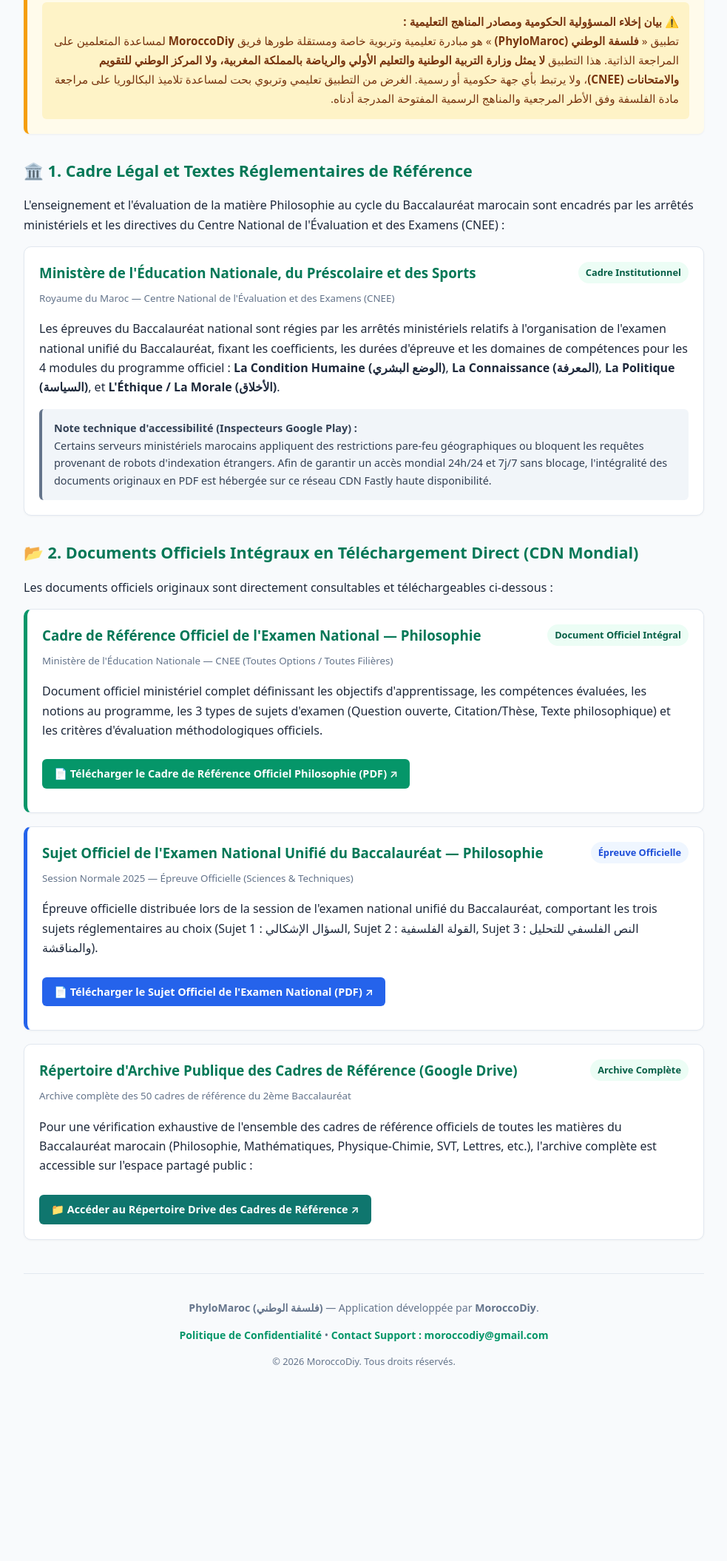
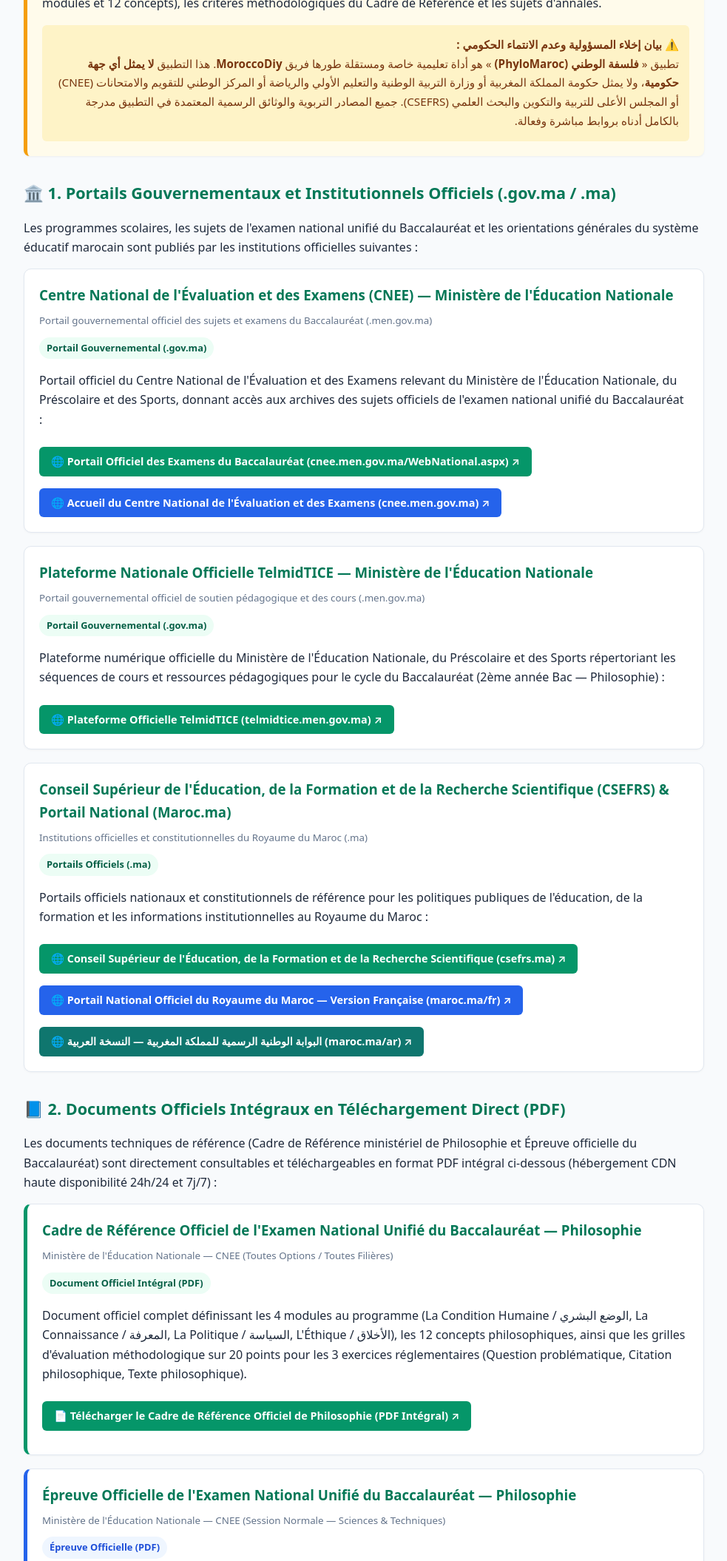
Before and after one commit to ABOURAYAN2019/mypolicy, a website: page sources_philosophie.html in a window 1280 px wide. Shown: the part 509-2619 px from the top of the page at 74% size, without its empty margins (148-1131 px from the left). Before the commit the page ends 2397 px from the top, so only its background shows below. Drawn offline with Linux system fonts and the light colour scheme.

Commit message:
Update PhyloMaroc sources and privacy policy with official gov.ma and ma portals (v1.1.0+11)

```diff
--- a/sources_philosophie.html
+++ b/sources_philosophie.html
@@ -95,11 +95,6 @@
             padding: 20px;
             margin-bottom: 18px;
             box-shadow: 0 1px 3px rgba(0,0,0,0.04);
-            transition: transform 0.15s ease, box-shadow 0.15s ease;
-        }
-
-        .card:hover {
-            box-shadow: 0 4px 12px rgba(0,0,0,0.08);
         }
 
         .card-header {
@@ -136,7 +131,8 @@
             border-radius: 6px;
             font-size: 0.9rem;
             text-decoration: none !important;
-            margin-top: 10px;
+            margin-top: 8px;
+            width: fit-content;
         }
 
         .btn-link:hover {
@@ -149,16 +145,6 @@
 
         .btn-blue:hover {
             background: #1d4ed8;
-        }
-
-        .note-box {
-            background: #f1f5f9;
-            border-left: 4px solid #64748b;
-            padding: 14px 16px;
-            border-radius: 6px;
-            font-size: 0.9rem;
-            color: #334155;
-            margin-top: 12px;
         }
 
         footer {
@@ -174,110 +160,126 @@
 
 <body>
 
-    <h1>Sources Officielles & Cadres de Référence — Philosophie Baccalauréat Maroc (PhyloMaroc)</h1>
+    <h1>Sources Officielles & Cadres de Référence — Philosophie Bac Maroc (PhyloMaroc)</h1>
 
     <!-- AVIS DE NON-AFFILIATION GOUVERNEMENTALE (Obligation Google Play Store) -->
     <div class="disclaimer-box">
-        <div class="disclaimer-title">⚠️ AVIS DE NON-AFFILIATION GOUVERNEMENTALE (GOVERNMENT DISCLAIMER)</div>
+        <div class="disclaimer-title">⚠️ CLAUSE DE NON-RESPONSABILITÉ ET DE NON-AFFILIATION GOUVERNEMENTALE (GOVERNMENT DISCLAIMER)</div>
         <p>
-            <strong>L'application « PhyloMaroc - فلسفة الوطني » est une initiative éducative, pédagogique et privée indépendante développée par l'équipe MoroccoDiy.</strong><br />
-            Elle ne représente en aucun cas le Ministère de l'Éducation Nationale, du Préscolaire et des Sports du Royaume du Maroc, ni le Centre National de l'Évaluation et des Examens (CNEE), ni aucune institution gouvernementale ou autorité publique marocaine.
+            <strong>L'application « PhyloMaroc - فلسفة الوطني » est un outil éducatif privé et indépendant développé par MoroccoDiy.</strong><br />
+            <strong>ELLE NE REPRÉSENTE AUCUNE ENTITÉ GOUVERNEMENTALE</strong>, ni le Gouvernement du Royaume du Maroc, ni le Ministère de l'Éducation Nationale, du Préscolaire et des Sports, ni le Centre National de l'Évaluation et des Examens (CNEE), ni le Conseil Supérieur de l'Éducation, de la Formation et de la Recherche Scientifique (CSEFRS), ni aucune autorité publique.
         </p>
         <p>
-            Les synthèses de cours, problématiques axiales, citations d'auteurs, fiches de méthodologie et exercices interactifs ont un but strictement pédagogique pour la révision autonome de la philosophie au Baccalauréat marocain (toutes filières). Ils sont élaborés en conformité avec les cadres de référence et orientations officielles de l'Éducation Nationale marocaine cités et mis à disposition ci-dessous.
+            Cette page répertorie de manière exhaustive <strong>toutes les sources d'information officielles et publiques</strong> utilisées dans l'application pour présenter la structure du programme de Philosophie du Baccalauréat marocain (les 4 modules et 12 concepts), les critères méthodologiques du Cadre de Référence et les sujets d'annales.
         </p>
 
         <div class="arabic-box">
-            <strong>⚠️ بيان إخلاء المسؤولية الحكومية ومصادر المناهج التعليمية :</strong><br />
-            تطبيق « <strong>فلسفة الوطني (PhyloMaroc)</strong> » هو مبادرة تعليمية وتربوية خاصة ومستقلة طورها فريق <strong>MoroccoDiy</strong> لمساعدة المتعلمين على المراجعة الذاتية. هذا التطبيق <strong>لا يمثل وزارة التربية الوطنية والتعليم الأولي والرياضة بالمملكة المغربية، ولا المركز الوطني للتقويم والامتحانات (CNEE)</strong>، ولا يرتبط بأي جهة حكومية أو رسمية. الغرض من التطبيق تعليمي وتربوي بحت لمساعدة تلاميذ البكالوريا على مراجعة مادة الفلسفة وفق الأطر المرجعية والمناهج الرسمية المفتوحة المدرجة أدناه.
+            <strong>⚠️ بيان إخلاء المسؤولية وعدم الانتماء الحكومي :</strong><br />
+            تطبيق « <strong>فلسفة الوطني (PhyloMaroc)</strong> » هو أداة تعليمية خاصة ومستقلة طورها فريق <strong>MoroccoDiy</strong>. هذا التطبيق <strong>لا يمثل أي جهة حكومية</strong>، ولا يمثل حكومة المملكة المغربية أو وزارة التربية الوطنية والتعليم الأولي والرياضة أو المركز الوطني للتقويم والامتحانات (CNEE) أو المجلس الأعلى للتربية والتكوين والبحث العلمي (CSEFRS). جميع المصادر التربوية والوثائق الرسمية المعتمدة في التطبيق مدرجة بالكامل أدناه بروابط مباشرة وفعالة.
         </div>
     </div>
 
-    <h2>🏛️ 1. Cadre Légal et Textes Réglementaires de Référence</h2>
-    <p>L'enseignement et l'évaluation de la matière Philosophie au cycle du Baccalauréat marocain sont encadrés par les arrêtés ministériels et les directives du Centre National de l'Évaluation et des Examens (CNEE) :</p>
+    <h2>🏛️ 1. Portails Gouvernementaux et Institutionnels Officiels (.gov.ma / .ma)</h2>
+    <p>Les programmes scolaires, les sujets de l'examen national unifié du Baccalauréat et les orientations générales du système éducatif marocain sont publiés par les institutions officielles suivantes :</p>
 
-    <!-- Carte Textes Officiels -->
     <div class="card">
         <div class="card-header">
             <div>
-                <h3 style="margin:0 0 4px 0;">Ministère de l'Éducation Nationale, du Préscolaire et des Sports</h3>
-                <small style="color:var(--text-muted);">Royaume du Maroc — Centre National de l'Évaluation et des Examens (CNEE)</small>
+                <h3 style="margin:0 0 4px 0;">Centre National de l'Évaluation et des Examens (CNEE) — Ministère de l'Éducation Nationale</h3>
+                <small style="color:var(--text-muted);">Portail gouvernemental officiel des sujets et examens du Baccalauréat (.men.gov.ma)</small>
             </div>
-            <span class="badge">Cadre Institutionnel</span>
+            <span class="badge">Portail Gouvernemental (.gov.ma)</span>
         </div>
-        <p>
-            Les épreuves du Baccalauréat national sont régies par les arrêtés ministériels relatifs à l'organisation de l'examen national unifié du Baccalauréat, fixant les coefficients, les durées d'épreuve et les domaines de compétences pour les 4 modules du programme officiel :
-            <strong>La Condition Humaine (الوضع البشري)</strong>,
-            <strong>La Connaissance (المعرفة)</strong>,
-            <strong>La Politique (السياسة)</strong>, et
-            <strong>L'Éthique / La Morale (الأخلاق)</strong>.
-        </p>
-        <div class="note-box">
-            <strong>Note technique d'accessibilité (Inspecteurs Google Play) :</strong><br />
-            Certains serveurs ministériels marocains appliquent des restrictions pare-feu géographiques ou bloquent les requêtes provenant de robots d'indexation étrangers. Afin de garantir un accès mondial 24h/24 et 7j/7 sans blocage, l'intégralité des documents originaux en PDF est hébergée sur ce réseau CDN Fastly haute disponibilité.
-        </div>
-    </div>
-
-    <h2>📂 2. Documents Officiels Intégraux en Téléchargement Direct (CDN Mondial)</h2>
-    <p>Les documents officiels originaux sont directement consultables et téléchargeables ci-dessous :</p>
-
-    <!-- Carte 1 : Cadre de Référence Officiel -->
-    <div class="card" style="border-left: 5px solid #059669;">
-        <div class="card-header">
-            <div>
-                <h3 style="margin:0 0 4px 0;">Cadre de Référence Officiel de l'Examen National — Philosophie</h3>
-                <small style="color:var(--text-muted);">Ministère de l'Éducation Nationale — CNEE (Toutes Options / Toutes Filières)</small>
-            </div>
-            <span class="badge">Document Officiel Intégral</span>
-        </div>
-        <p>
-            Document officiel ministériel complet définissant les objectifs d'apprentissage, les compétences évaluées, les notions au programme, les 3 types de sujets d'examen (Question ouverte, Citation/Thèse, Texte philosophique) et les critères d'évaluation méthodologiques officiels.
-        </p>
-        <div style="display:flex; flex-direction:column; gap:8px; margin: 12px 0;">
-            <a class="btn-link" style="width:fit-content;" href="cadre_reference_philosophie_bac.pdf" target="_blank">
-                📄 Télécharger le Cadre de Référence Officiel Philosophie (PDF) ↗
+        <p>Portail officiel du Centre National de l'Évaluation et des Examens relevant du Ministère de l'Éducation Nationale, du Préscolaire et des Sports, donnant accès aux archives des sujets officiels de l'examen national unifié du Baccalauréat :</p>
+        <div style="display:flex; flex-direction:column; gap:8px;">
+            <a class="btn-link" href="https://cnee.men.gov.ma/WebNational.aspx" target="_blank" rel="noopener">
+                🌐 Portail Officiel des Examens du Baccalauréat (cnee.men.gov.ma/WebNational.aspx) ↗
+            </a>
+            <a class="btn-link btn-blue" href="https://cnee.men.gov.ma" target="_blank" rel="noopener">
+                🌐 Accueil du Centre National de l'Évaluation et des Examens (cnee.men.gov.ma) ↗
             </a>
         </div>
     </div>
 
-    <!-- Carte 2 : Examen National Officiel -->
-    <div class="card" style="border-left: 5px solid #2563eb;">
+    <div class="card">
         <div class="card-header">
             <div>
-                <h3 style="margin:0 0 4px 0;">Sujet Officiel de l'Examen National Unifié du Baccalauréat — Philosophie</h3>
-                <small style="color:var(--text-muted);">Session Normale 2025 — Épreuve Officielle (Sciences & Techniques)</small>
+                <h3 style="margin:0 0 4px 0;">Plateforme Nationale Officielle TelmidTICE — Ministère de l'Éducation Nationale</h3>
+                <small style="color:var(--text-muted);">Portail gouvernemental officiel de soutien pédagogique et des cours (.men.gov.ma)</small>
             </div>
-            <span class="badge badge-blue">Épreuve Officielle</span>
+            <span class="badge">Portail Gouvernemental (.gov.ma)</span>
         </div>
-        <p>
-            Épreuve officielle distribuée lors de la session de l'examen national unifié du Baccalauréat, comportant les trois sujets réglementaires au choix (Sujet 1 : السؤال الإشكالي, Sujet 2 : القولة الفلسفية, Sujet 3 : النص الفلسفي للتحليل والمناقشة).
-        </p>
-        <div style="display:flex; flex-direction:column; gap:8px; margin: 12px 0;">
-            <a class="btn-link btn-blue" style="width:fit-content;" href="examen_national_philosophie_2025.pdf" target="_blank">
-                📄 Télécharger le Sujet Officiel de l'Examen National (PDF) ↗
+        <p>Plateforme numérique officielle du Ministère de l'Éducation Nationale, du Préscolaire et des Sports répertoriant les séquences de cours et ressources pédagogiques pour le cycle du Baccalauréat (2ème année Bac — Philosophie) :</p>
+        <div style="display:flex; flex-direction:column; gap:8px;">
+            <a class="btn-link" href="https://telmidtice.men.gov.ma" target="_blank" rel="noopener">
+                🌐 Plateforme Officielle TelmidTICE (telmidtice.men.gov.ma) ↗
             </a>
         </div>
     </div>
 
-    <!-- Carte 3 : Répertoire Google Drive Partagé -->
     <div class="card">
         <div class="card-header">
             <div>
-                <h3 style="margin:0 0 4px 0;">Répertoire d'Archive Publique des Cadres de Référence (Google Drive)</h3>
-                <small style="color:var(--text-muted);">Archive complète des 50 cadres de référence du 2ème Baccalauréat</small>
+                <h3 style="margin:0 0 4px 0;">Conseil Supérieur de l'Éducation, de la Formation et de la Recherche Scientifique (CSEFRS) & Portail National (Maroc.ma)</h3>
+                <small style="color:var(--text-muted);">Institutions officielles et constitutionnelles du Royaume du Maroc (.ma)</small>
             </div>
-            <span class="badge">Archive Complète</span>
+            <span class="badge">Portails Officiels (.ma)</span>
+        </div>
+        <p>Portails officiels nationaux et constitutionnels de référence pour les politiques publiques de l'éducation, de la formation et les informations institutionnelles au Royaume du Maroc :</p>
+        <div style="display:flex; flex-direction:column; gap:8px;">
+            <a class="btn-link" href="https://www.csefrs.ma" target="_blank" rel="noopener">
+                🌐 Conseil Supérieur de l'Éducation, de la Formation et de la Recherche Scientifique (csefrs.ma) ↗
+            </a>
+            <a class="btn-link btn-blue" href="https://www.maroc.ma/fr" target="_blank" rel="noopener">
+                🌐 Portail National Officiel du Royaume du Maroc — Version Française (maroc.ma/fr) ↗
+            </a>
+            <a class="btn-link" style="background:#0f766e;" href="https://www.maroc.ma/ar" target="_blank" rel="noopener">
+                🌐 البوابة الوطنية الرسمية للمملكة المغربية — النسخة العربية (maroc.ma/ar) ↗
+            </a>
+        </div>
+    </div>
+
+    <h2>📘 2. Documents Officiels Intégraux en Téléchargement Direct (PDF)</h2>
+    <p>Les documents techniques de référence (Cadre de Référence ministériel de Philosophie et Épreuve officielle du Baccalauréat) sont directement consultables et téléchargeables en format PDF intégral ci-dessous (hébergement CDN haute disponibilité 24h/24 et 7j/7) :</p>
+
+    <div class="card" style="border-left: 5px solid #059669;">
+        <div class="card-header">
+            <div>
+                <h3 style="margin:0 0 4px 0;">Cadre de Référence Officiel de l'Examen National Unifié du Baccalauréat — Philosophie</h3>
+                <small style="color:var(--text-muted);">Ministère de l'Éducation Nationale — CNEE (Toutes Options / Toutes Filières)</small>
+            </div>
+            <span class="badge">Document Officiel Intégral (PDF)</span>
         </div>
         <p>
-            Pour une vérification exhaustive de l'ensemble des cadres de référence officiels de toutes les matières du Baccalauréat marocain (Philosophie, Mathématiques, Physique-Chimie, SVT, Lettres, etc.), l'archive complète est accessible sur l'espace partagé public :
+            Document officiel complet définissant les 4 modules au programme (La Condition Humaine / الوضع البشري, La Connaissance / المعرفة, La Politique / السياسة, L'Éthique / الأخلاق), les 12 concepts philosophiques, ainsi que les grilles d'évaluation méthodologique sur 20 points pour les 3 exercices réglementaires (Question problématique, Citation philosophique, Texte philosophique).
         </p>
-        <a class="btn-link" style="background:#0f766e; width:fit-content;" href="https://drive.google.com/drive/folders/15904L3ZLnm0bDKGq8dD3qlyZnSf9Oeiv" target="_blank" rel="noopener">
-            📁 Accéder au Répertoire Drive des Cadres de Référence ↗
-        </a>
+        <div style="display:flex; flex-direction:column; gap:8px; margin: 12px 0;">
+            <a class="btn-link" href="https://abourayan2019.github.io/mypolicy/cadre_reference_philosophie_bac.pdf" target="_blank" rel="noopener">
+                📄 Télécharger le Cadre de Référence Officiel de Philosophie (PDF Intégral) ↗
+            </a>
+        </div>
+    </div>
+
+    <div class="card" style="border-left: 5px solid #2563eb;">
+        <div class="card-header">
+            <div>
+                <h3 style="margin:0 0 4px 0;">Épreuve Officielle de l'Examen National Unifié du Baccalauréat — Philosophie</h3>
+                <small style="color:var(--text-muted);">Ministère de l'Éducation Nationale — CNEE (Session Normale — Sciences & Techniques)</small>
+            </div>
+            <span class="badge badge-blue">Épreuve Officielle (PDF)</span>
+        </div>
+        <p>
+            Épreuve officielle complète de l'examen national unifié du Baccalauréat marocain comportant les trois sujets au choix réglementaires (Sujet 1 : السؤال الإشكالي المفتوح, Sujet 2 : القولة الفلسفية المرفقة بسؤال, Sujet 3 : النص الفلسفي للتحليل والمناقشة).
+        </p>
+        <div style="display:flex; flex-direction:column; gap:8px; margin: 12px 0;">
+            <a class="btn-link btn-blue" href="https://abourayan2019.github.io/mypolicy/examen_national_philosophie_2025.pdf" target="_blank" rel="noopener">
+                📄 Télécharger l'Épreuve Officielle de l'Examen National de Philosophie (PDF Intégral) ↗
+            </a>
+        </div>
     </div>
 
     <footer>
-        <p><strong>PhyloMaroc (فلسفة الوطني)</strong> — Application développée par <strong>MoroccoDiy</strong>.</p>
+        <p><strong>PhyloMaroc (فلسفة الوطني)</strong> — Application éducative indépendante développée par <strong>MoroccoDiy</strong>.</p>
         <p>
             <a href="phylomaroc_privacy.html">Politique de Confidentialité</a> •
             <a href="mailto:moroccodiy@gmail.com">Contact Support : moroccodiy@gmail.com</a>
```
Also changed, not shown: phylomaroc_privacy.html (+38 -22 lines).
